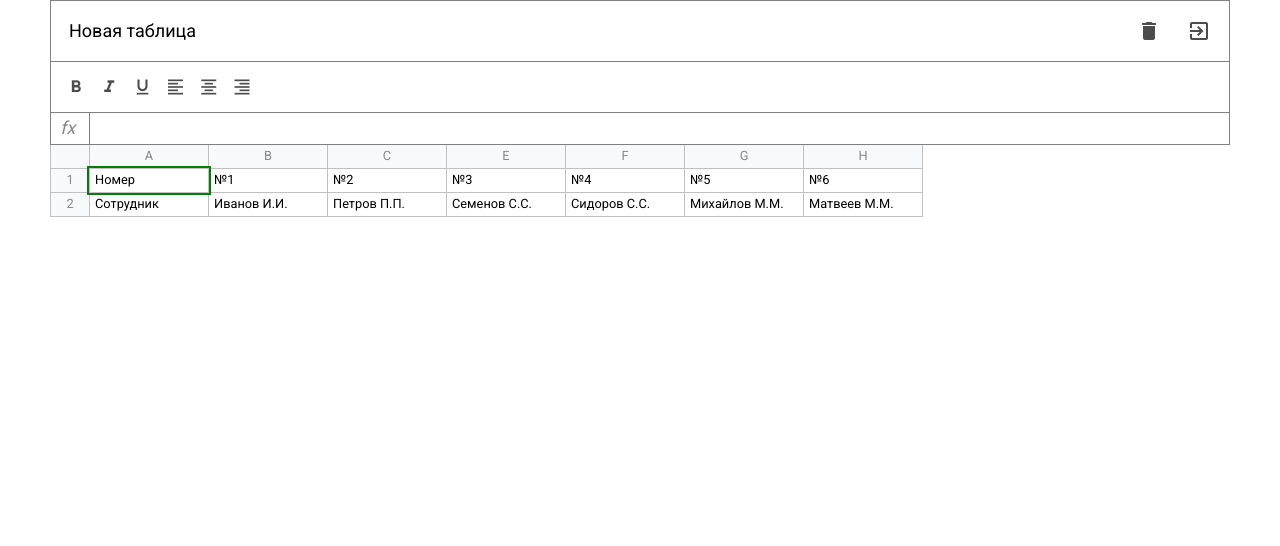
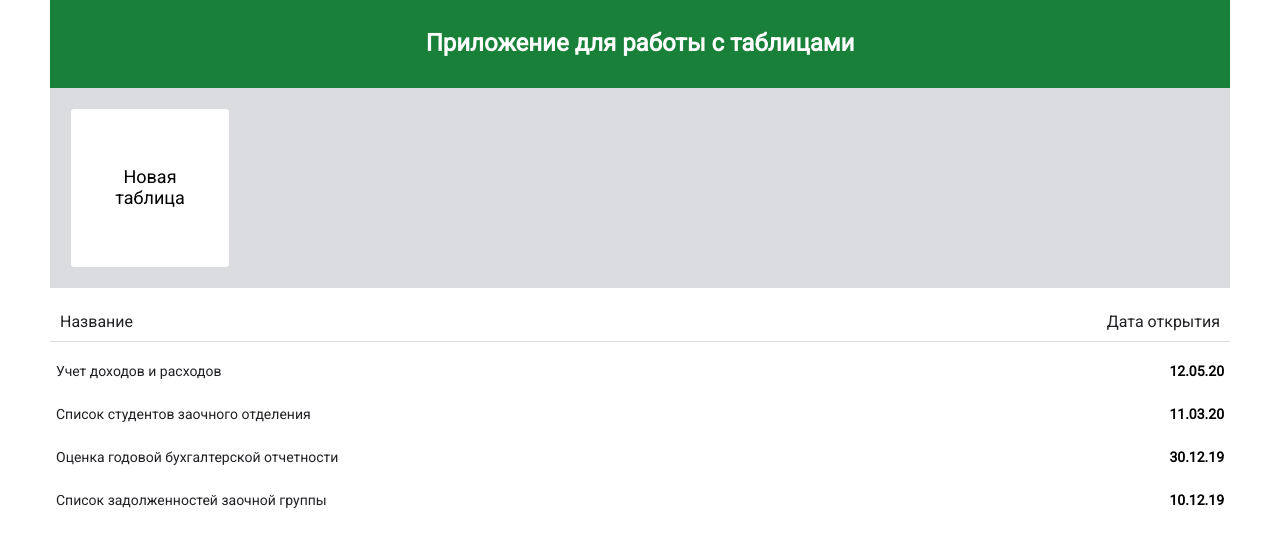
Before and after one commit to mtvphnx/excel-js, a website built with webpack: page src/index.html in a window 1280 px wide. Built offline with nearby package versions, Linux system fonts and the light colour scheme.

Commit message:
страница дашборда

```diff
--- a/src/index.html
+++ b/src/index.html
@@ -12,81 +12,44 @@
 </head>
 <body>
     <div id="app" class="container">
-        <div class="excel">
-            <header class="header">
-                <div class="header__content">
-                    <input type="text" class="header__input" value="Новая таблица" tabindex="1">
-                    <div class="header__wrapper">
-                        <button class="header__button button" tabindex="2">
-                            <i class="material-icons">delete</i>
-                        </button>
-                        <button class="header__button button" tabindex="3">
-                            <i class="material-icons">exit_to_app</i>
-                        </button>
-                    </div>
+        <div class="dashboard">
+            <div class="dashboard__header">
+                <h1 class="dashboard__title">Приложение для работы с таблицами</h1>
+            </div>
+            <div class="dashboard__list">
+                <a href="javascript:void(0);" class="dashboard__link"><span>Новая</span><span>таблица</span></a>
+            </div>
+            <div class="dashboard__table">
+                <div class="dashboard__table-header">
+                    <span>Название</span>
+                    <span>Дата открытия</span>
                 </div>
-                <div class="toolbar">
-                    <button class="button" tabindex="4">
-                        <i class="material-icons">format_bold</i>
-                    </button>
-                    <button class="button" tabindex="4">
-                        <i class="material-icons">format_italic</i>
-                    </button>
-                    <button class="button" tabindex="4">
-                        <i class="material-icons">format_underlined</i>
-                    </button>
-                    <button class="button" tabindex="4">
-                        <i class="material-icons">format_align_left</i>
-                    </button>
-                    <button class="button" tabindex="4">
-                        <i class="material-icons">format_align_center</i>
-                    </button>
-                    <button class="button" tabindex="4">
-                        <i class="material-icons">format_align_right</i>
-                    </button>
-                </div>
-                <div class="formula">
-                    <div class="formula__title">fx</div>
-                    <div class="formula__input" contenteditable spellcheck="false" tabindex="5"></div>
-                </div>
-            </header>
-            <div class="table">
-                <div class="row">
-                    <div class="row__info"></div>
-                    <div class="row__content">
-                        <div class="column">A</div>
-                        <div class="column">B</div>
-                        <div class="column">C</div>
-                        <div class="column">E</div>
-                        <div class="column">F</div>
-                        <div class="column">G</div>
-                        <div class="column">H</div>
-                    </div>
-                </div>
-                <div class="row">
-                    <div class="row__info">1</div>
-                    <div class="row__content">
-                        <div class="cell selected" contenteditable>Номер</div>
-                        <div class="cell" contenteditable>№1</div>
-                        <div class="cell" contenteditable>№2</div>
-                        <div class="cell" contenteditable>№3</div>
-                        <div class="cell" contenteditable>№4</div>
-                        <div class="cell" contenteditable>№5</div>
-                        <div class="cell" contenteditable>№6</div>
-                    </div>
-                </div>
-                <div class="row">
-                    <div class="row__info">2</div>
-                    <div class="row__content">
-                        <div class="cell" contenteditable>Сотрудник</div>
-                        <div class="cell" contenteditable>Иванов И.И.</div>
-                        <div class="cell" contenteditable>Петров П.П.</div>
-                        <div class="cell" contenteditable>Семенов С.С.</div>
-                        <div class="cell" contenteditable>Сидоров С.С.</div>
-                        <div class="cell" contenteditable>Михайлов М.М.</div>
-                        <div class="cell" contenteditable>Матвеев М.М.</div>
-                    </div>
-                </div>
+                <ul class="dashboard__table-list">
+                    <li class="dashboard__table-item">
+                        <a href="javascript:void(0);">
+                            <span>Учет доходов и расходов</span>
+                            <strong>12.05.20</strong>
+                        </a>
+                    </li>
+                    <li class="dashboard__table-item">
+                        <a href="javascript:void(0);">
+                            <span>Список студентов заочного отделения</span>
+                            <strong>11.03.20</strong>
+                        </a>
+                    </li>
+                    <li class="dashboard__table-item">
+                        <a href="javascript:void(0);">
+                            <span>Оценка годовой бухгалтерской отчетности</span>
+                            <strong>30.12.19</strong>
+                        </a>
+                    </li>
+                    <li class="dashboard__table-item">
+                        <a href="javascript:void(0);">
+                            <span>Список задолженностей заочной группы</span>
+                            <strong>10.12.19</strong>
+                        </a>
+                    </li>
+                </ul>
             </div>
         </div>
     </div>
--- a/src/styles/index.scss
+++ b/src/styles/index.scss
@@ -39,8 +39,15 @@ body {
     @include button(green);
 }
 
+ul, li {
+    list-style: none;
+    padding: 0;
+    margin: 0;
+}
+
 // компоненты
 @import "./partials/header";
 @import "./partials/toolbar";
 @import "./partials/formula";
 @import "./partials/table";
+@import "./partials/dashboard";
--- /dev/null
+++ b/src/styles/partials/dashboard.scss
@@ -0,0 +1,106 @@
+@import "../settings/mixins";
+@import "../settings/variables";
+
+.dashboard {
+
+    &__header {
+        position: sticky;
+        z-index: 10;
+
+        padding: 30px;
+        display: flex;
+        align-items: center;
+        justify-content: center;
+
+        color: #fff;
+
+        background-color: #188038;
+    }
+
+    &__title {
+        margin: 0;
+    }
+
+    &__link {
+        display: flex;
+        justify-content: center;
+        align-items: center;
+        width: 160px;
+        margin-right: 20px;
+        margin-bottom: 20px;
+        height: 160px;
+        flex-direction: column;
+        flex-shrink: 0;
+
+        background-color: #fff;
+        border-radius: 4px;
+        border: 1px solid #dadce0;
+        transition: .3s;
+
+        font-size: 18px;
+        color: #000;
+        text-decoration: none;
+    }
+
+    &__link:hover {
+        box-shadow: 0 2px 5px 2px rgba(60, 64, 67, 0.15);
+    }
+
+    &__list {
+        padding: 20px 0 0 20px;
+        display: flex;
+        flex-wrap: wrap;
+        margin-bottom: 25px;
+
+        background-color: #dadce0;
+    }
+
+    &__table-header {
+        display: flex;
+        justify-content: space-between;
+        align-items: center;
+        margin-bottom: 10px;
+        padding: 0 10px 10px;
+
+        border-bottom: 1px solid #dadce0;
+
+        color: #202124;
+        font-weight: 500;
+        font-size: 16px;
+    }
+
+    &__table-item {
+
+        margin-bottom: 5px;
+        margin-left: -5px;
+        margin-right: -5px;
+
+        & a {
+            display: flex;
+            justify-content: space-between;
+            align-items: center;
+            padding: 10px;
+
+            border: 1px solid #fff;
+            border-radius: 5px;
+            transition: .3s;
+
+            text-decoration: none;
+        }
+
+        & a:hover {
+            border: 1px solid green;
+        }
+
+        & span {
+            text-decoration: none;
+            color: #202124;
+            font-size: 14px;
+        }
+
+        & strong {
+            color: #000000;
+            font-size: 14px;
+        }
+    }
+}
--- a/webpack.config.js
+++ b/webpack.config.js
@@ -51,6 +51,15 @@ module.exports = {
         new CleanWebpackPlugin(),
         new HtmlWebpackPlugin({
             template: 'index.html',
+            filename: 'index.html',
+            minify: {
+                removeComments: isProd,
+                collapseWhitespace: isProd
+            }
+        }),
+        new HtmlWebpackPlugin({
+            template: 'excel.html',
+            filename: 'excel.html',
             minify: {
                 removeComments: isProd,
                 collapseWhitespace: isProd
```
Also changed, not shown: src/excel.html (added, +94 -0 lines).
